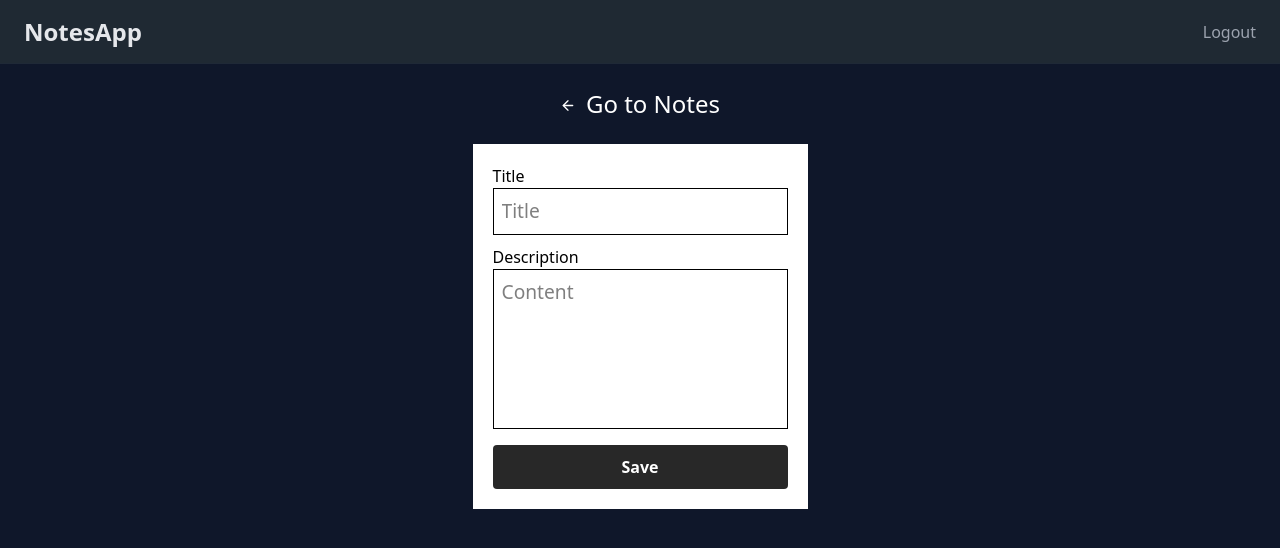
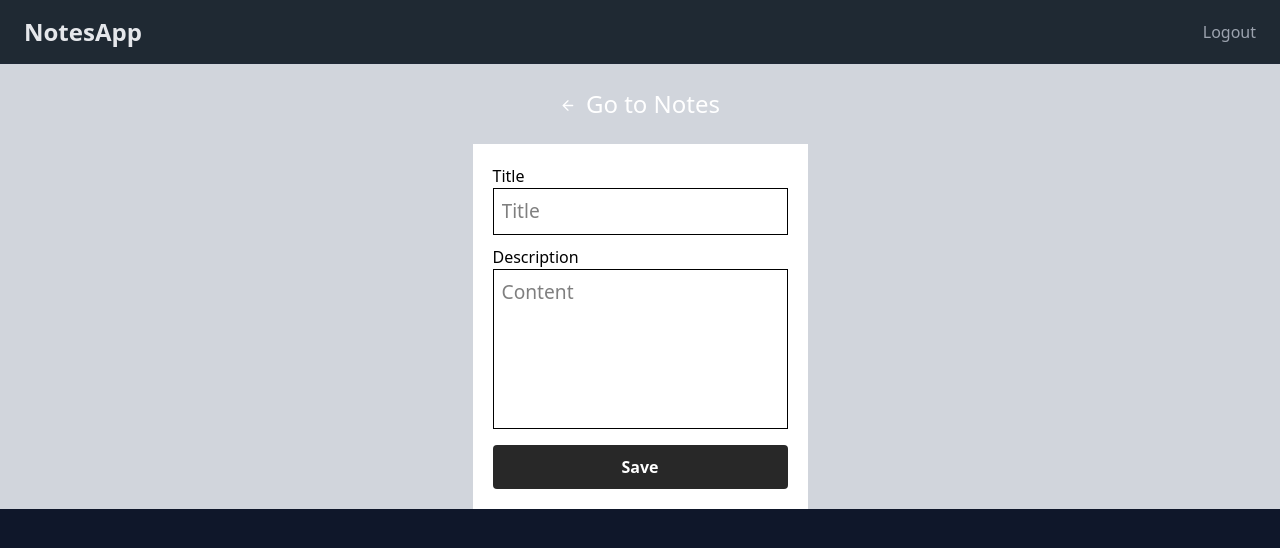
Before and after one commit to donald-hub/notes-app-frontend, a React (Vite) app: page /create in a window 1280 px wide. Shown: the top 548 px of the page. Built offline with nearby package versions, Linux system fonts and the light colour scheme; sample sign-in values are in the browser's storage; the HTML template or start-up script is replaced by a standard one.

Commit message:
final touches

```diff
--- a/src/pages/createPage.jsx
+++ b/src/pages/createPage.jsx
@@ -42,7 +42,7 @@ const createPage = () => {
   return (
     <>
     <Navbar />
-    <div className={styles.authPage}>
+    <div className={`${styles.authPage} bg-gray-300`}>
     <div className={styles.header}>
       <Link className="flex" to="/" ><ArrowLeftIcon className={styles.backIcon}/>
       <span className={styles.backTitle}>Go to Notes</span></Link>
```
